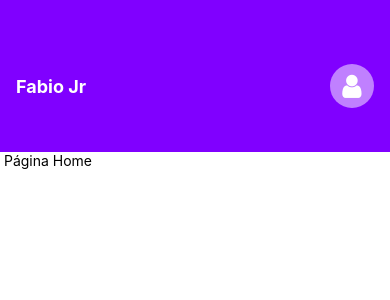
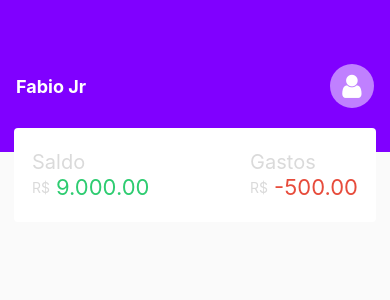
Before and after one commit to fabiojcbatista/financeApp, a React Native app: screen / in a window 390 px wide. Shown: the top 300 px of the page. Built offline with nearby package versions, Linux system fonts and the light colour scheme.

Commit message:
feat: adicionando saldos e gastos

```diff
--- /dev/null
+++ b/src/components/Balance/index.js
@@ -0,0 +1,61 @@
+import React from 'react';
+import { StyleSheet, Text, View } from 'react-native';
+
+export default function Balance({saldo, gastos}) {
+ return (
+    <View style={styles.container}>
+        <View style={styles.item}>
+            <Text style={styles.itemTitle}>Saldo</Text>
+            <View style={styles.content}>
+                <Text style={styles.currencySymbol}>R$</Text>
+                <Text style={styles.balance}>{saldo}</Text>
+            </View>
+        </View>
+
+        <View style={styles.item}>
+            <Text style={styles.itemTitle}>Gastos</Text>
+            <View style={styles.content}>
+                <Text style={styles.currencySymbol}>R$</Text>
+                <Text style={styles.expenses}>{gastos}</Text>
+            </View>
+        </View>
+    </View>
+  );
+}
+
+const styles = StyleSheet.create({
+    container:{
+        backgroundColor: '#fff',
+        flexDirection:'row',
+        justifyContent: 'space-between',
+        paddingStart: 18,
+        paddingEnd: 18,
+        marginTop: -24,
+        marginStart: 14,
+        marginEnd:14,
+        borderRadius: 4,
+        paddingTop: 22,
+        paddingBottom:22,
+        zIndex:99,
+    },
+    itemTitle:{
+        fontSize: 20,
+        color: '#DADADA'
+    },
+    content:{
+        flexDirection: 'row',
+        alignItems: 'center'
+    },
+    currencySymbol:{
+        color: '#DADADA',
+        marginRight:6,
+    },
+    balance:{
+        fontSize:22,
+        color:'#2ecc71'
+    },
+    expenses:{
+        fontSize:22,
+        color:'#e74c3c'
+    }
+})
--- a/src/pages/Home/index.js
+++ b/src/pages/Home/index.js
@@ -1,11 +1,12 @@
 import { StyleSheet, Text, View } from "react-native";
 import Header from "../../components/Header";
+import Balance from "../../components/Balance";
 
 export default function Home(){
   return (
     <View style={styles.container}>
       <Header name="Fabio Jr"/>
-      <Text> Página Home</Text>
+      <Balance saldo="9.000.00" gastos="-500.00"/>
     </View>
   );
 }
@@ -13,6 +14,6 @@
 const styles = StyleSheet.create({
   container: {
     flex: 1,
-    backgroundColor: '#fff',
+    backgroundColor: '#fafafa',
   },
 });
```
